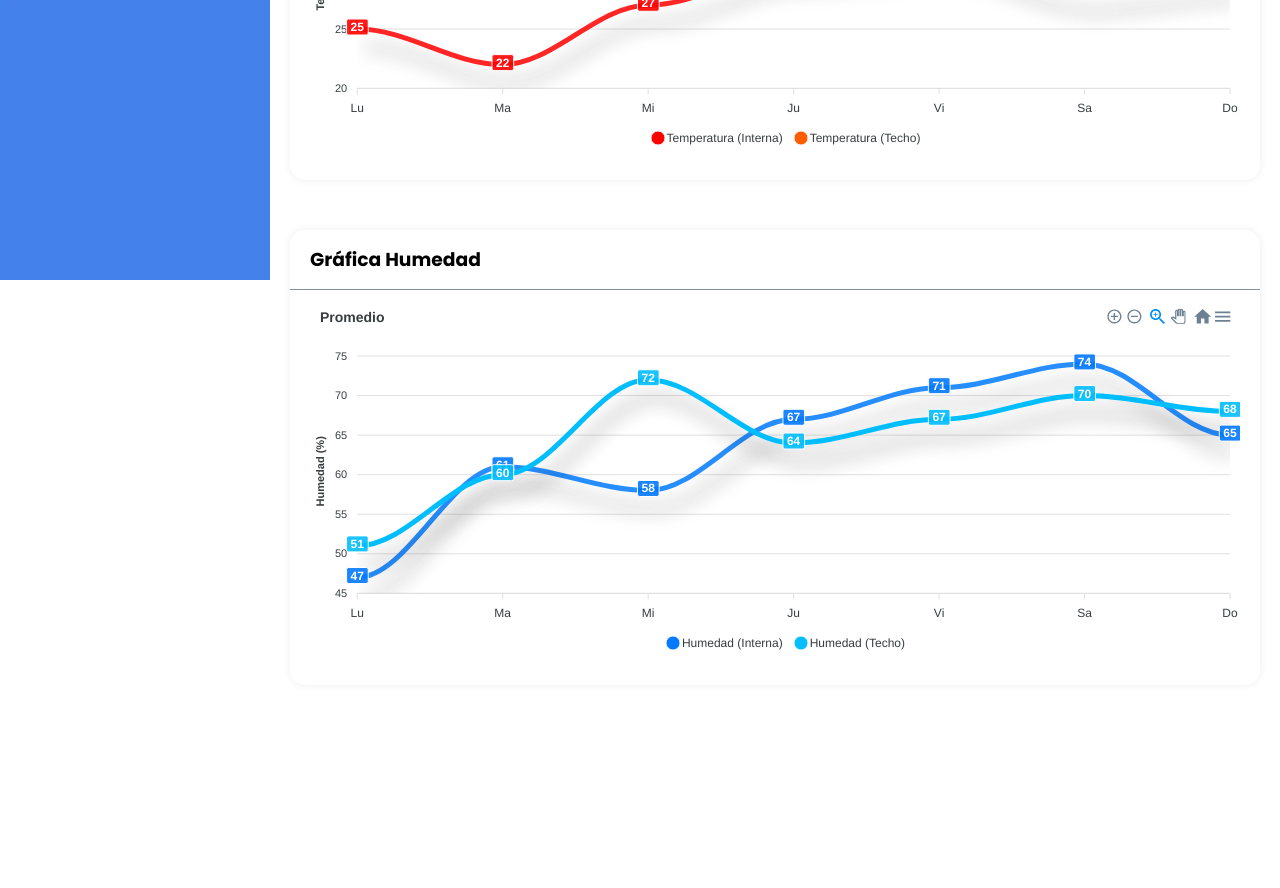
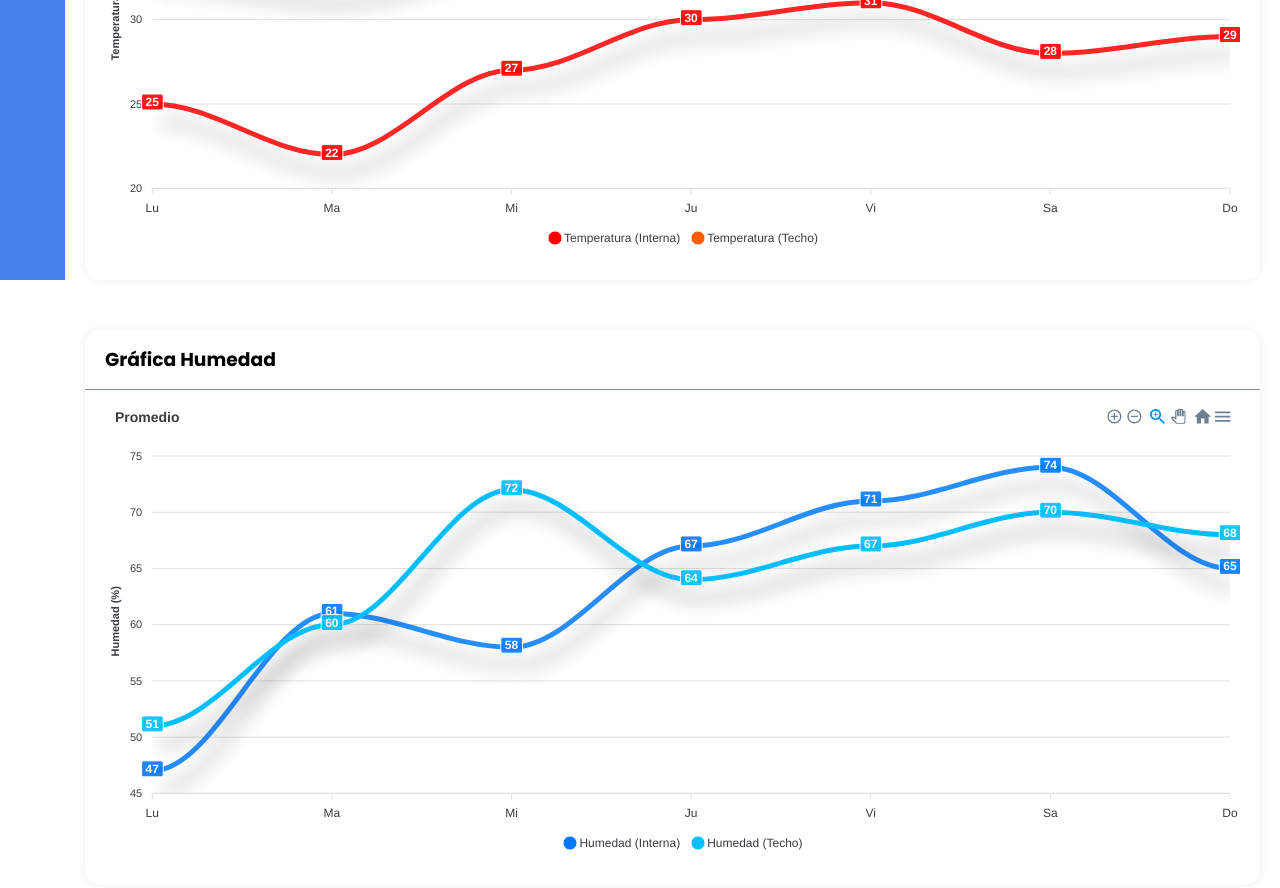
Before and after one commit to NoeOnDev/GreenRoof-Front-end, a React (Vite) app: page /dashboard in a window 1280 px wide. Shown: the part 520-1408 px from the top of the page. Before the commit the page ends 1235 px from the top, so only its background shows below. Built offline with nearby package versions, Linux system fonts and the light colour scheme.

Commit message:
Cambios de diseño

```diff
--- a/index.html
+++ b/index.html
@@ -5,7 +5,6 @@
     <meta name="viewport" content="width=device-width, initial-scale=1.0" />
     <link href='https://unpkg.com/boxicons@2.0.9/css/boxicons.min.css' rel='stylesheet'>
     <link rel="stylesheet" href="https://unicons.iconscout.com/release/v4.0.0/css/line.css">
-
 
     <title>GreenRoof</title>
   </head>
--- a/src/components/organism/AuthForm.jsx
+++ b/src/components/organism/AuthForm.jsx
@@ -16,7 +16,7 @@ function AuthForm() {
     const [email, setEmail] = useState('');
     const [username, setUsername] = useState('');
     const [password, setPassword] = useState('');
-    const [confirmPassword, setConfirmPassword] = useState(''); // Nueva confirmación de contraseña
+    const [confirmPassword, setConfirmPassword] = useState('');
     const [isSignUpMode, setSignUpMode] = useState(false);
     const [recaptchaValue, setRecaptchaValue] = useState(null);
     const [isSubmitting, setIsSubmitting] = useState(false);
--- a/src/components/organism/DashBoardForm.jsx
+++ b/src/components/organism/DashBoardForm.jsx
@@ -3,13 +3,10 @@ import '../../assets/styles/Dashboard.css';
 import ApexCharts from 'react-apexcharts';
 import Swal from 'sweetalert2';
 
-
-
 function DashBoardForm() {
-  const [isMenuOpen, setIsMenuOpen] = useState(false);
+  const [isMenuOpen, setIsMenuOpen] = useState(true);
   const [username, setUsername] = useState("");
   const [selectedOption, setSelectedOption] = useState("Panel");
-
 
 
   const [temperatureChartData, setTemperatureChartData] = useState({
@@ -156,6 +153,8 @@ function DashBoardForm() {
       showCancelButton: true,
       confirmButtonText: 'Sí, cerrar sesión',
       cancelButtonText: 'Cancelar',
+      confirmButtonColor: '#3085d6',
+      cancelButtonColor: '#d33',
     }).then((result) => {
       if (result.isConfirmed) {
         localStorage.removeItem('token');
@@ -214,9 +213,9 @@ function DashBoardForm() {
                 <i className="uil uil-user-circle"></i>
                 <span>Cuenta</span>
               </li>
-          <li>
+              <li onClick={handleLogout}>
                 <i className="uil uil-signin"></i>
-            <button className="span2" onClick={handleLogout}>Cerrar sesión</button>
+                <button className="span2" >Cerrar sesión</button>
               </li>
             </ul>
           </div>
@@ -289,7 +288,7 @@ function DashBoardForm() {
                       options={temperatureChartData.options}
                       series={temperatureChartData.series}
                       type="line"
-              height={350}
+                      height={450}
                   />
                 </div>
               </div>
@@ -305,7 +304,7 @@ function DashBoardForm() {
                       options={humedadChartData.options}
                       series={humedadChartData.series}
                       type="line"
-              height={350}
+                      height={450}
                   />
                 </div>
               </div>
--- a/src/components/organism/ForgotPasswordForm.jsx
+++ b/src/components/organism/ForgotPasswordForm.jsx
@@ -4,10 +4,10 @@ import axios from 'axios';
 import Swal from 'sweetalert2';
 import { FontAwesomeIcon } from "@fortawesome/react-fontawesome";
 import { faEye, faEyeSlash } from "@fortawesome/free-solid-svg-icons";
-import '../../assets/styles/ForgotPassword.css';
 import dog from '../../assets/img/register.svg';
 import dog2 from '../../assets/img/log.svg';
 import dog3 from '../../assets/img/person5.svg';
+import '../../assets/styles/ForgotPassword.css';
 
 const ForgotPasswordForm = () => {
   const navigate = useNavigate();
--- a/src/components/organism/HomeForm.jsx
+++ b/src/components/organism/HomeForm.jsx
@@ -1,12 +1,11 @@
-import React, { useState, useEffect } from 'react';
+import React, { useState } from 'react';
 import { Link } from 'react-router-dom';
 import '../../assets/styles/Home.css';
-import logo from '../../assets/img/logo.png';
 import shape from '../../assets/img/shape.png';
 import person from '../../assets/img/person.svg';
 import person2 from '../../assets/img/person2.svg';
-import person3 from '../../assets/img/person3.svg';
 import person4 from '../../assets/img/person4.svg';
+
 const HomeForm = () => {
     const [dark, setDark] = useState(false);
     const [section, setSection] = useState('inicio');
```
Also changed, not shown: 1 other file (tests, documents, lock files or other folders). Lines whose indentation alone changed are shown as unchanged.
